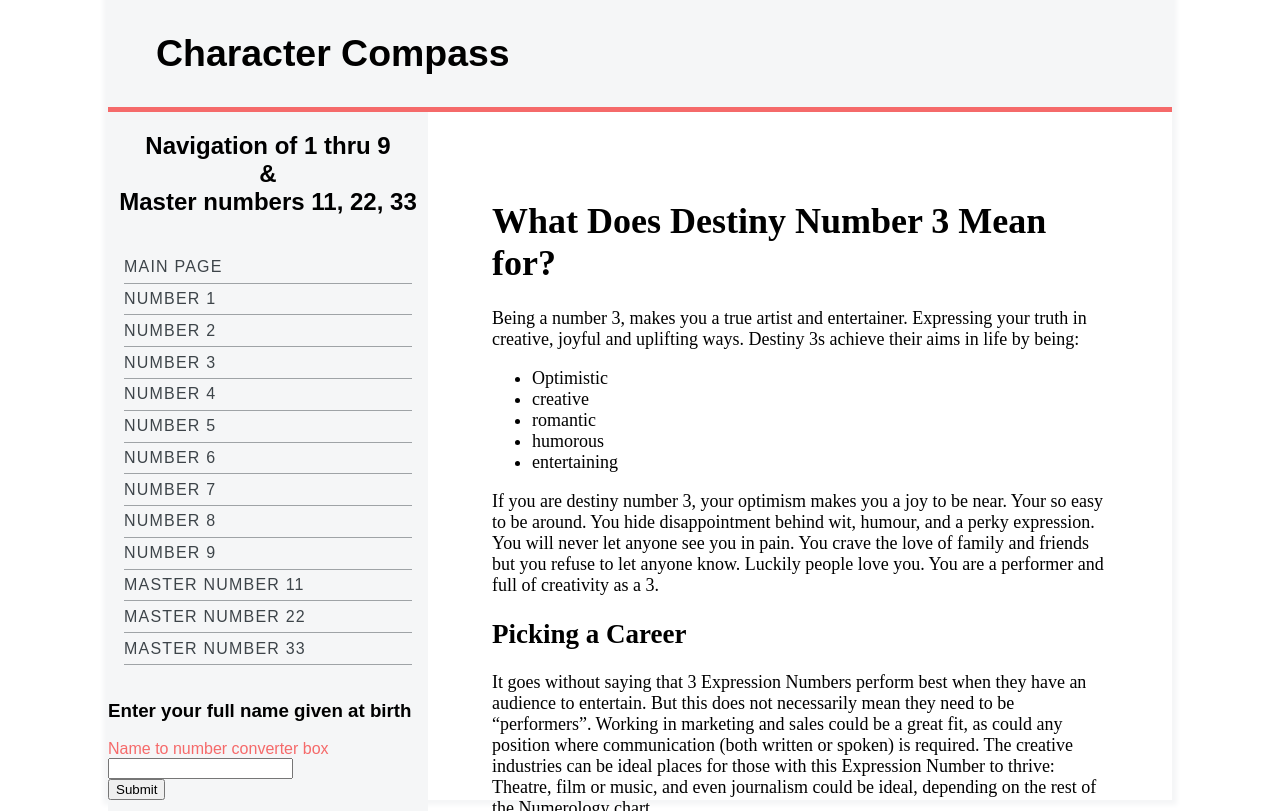
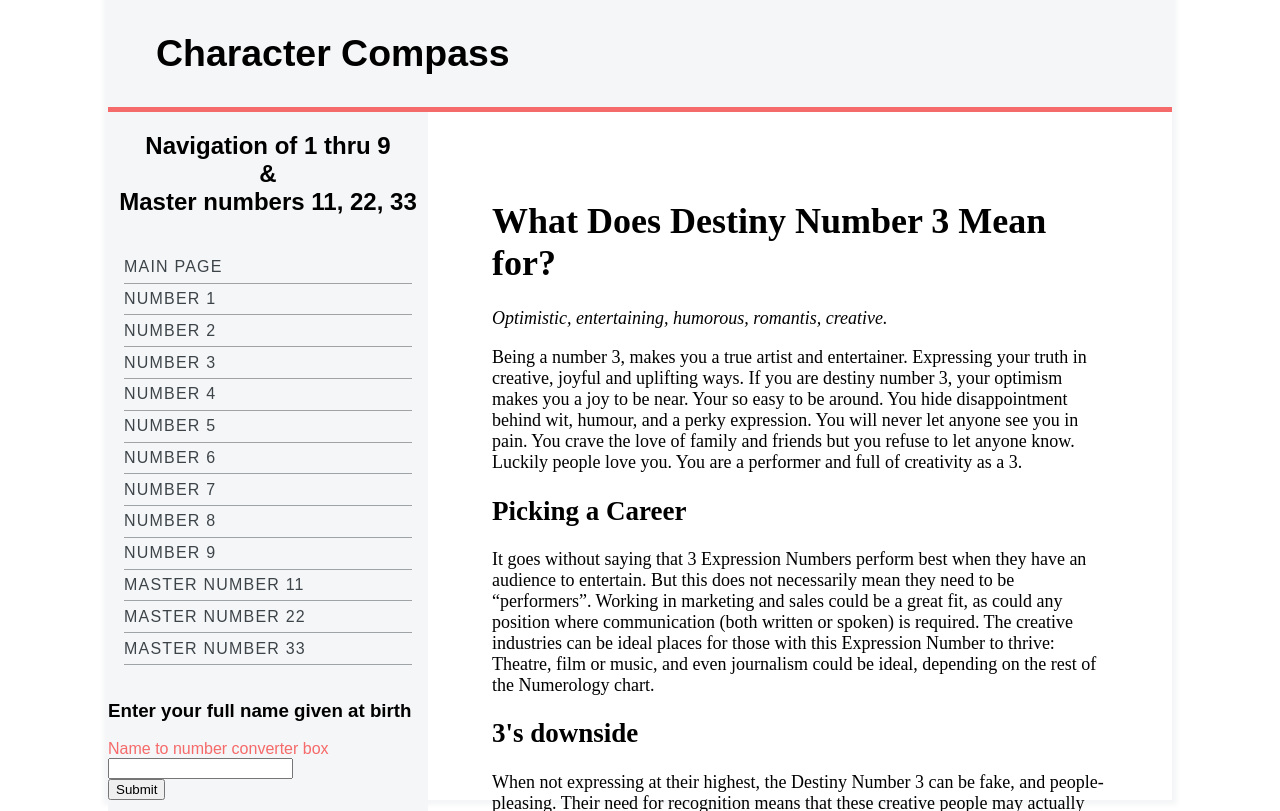
Before and after one commit to ChrisForti/know-urself, a React (Vite) app: page / in a window 1280 px wide. Both pictures are taken after a click on the item "NUMBER 3". Built offline with nearby package versions, Linux system fonts and the light colour scheme.

Commit message:
Updated number 3's content to match the other pages.

```diff
--- a/src/components/Pages/Three.tsx
+++ b/src/components/Pages/Three.tsx
@@ -4,23 +4,15 @@ export function Three() {
   return (
     <div className={styles.main}>
       <h1>What Does Destiny Number 3 Mean for?</h1>
+      <em>Optimistic, entertaining, humorous, romantis, creative.</em>
       <p>
         Being a number 3, makes you a true artist and entertainer. Expressing
-        your truth in creative, joyful and uplifting ways. Destiny 3s achieve
-        their aims in life by being:
-        <ul>
-          <li>Optimistic</li>
-          <li>creative</li>
-          <li>romantic</li>
-          <li>humorous</li>
-          <li>entertaining</li>
-        </ul>
-        If you are destiny number 3, your optimism makes you a joy to be near.
-        Your so easy to be around. You hide disappointment behind wit, humour,
-        and a perky expression. You will never let anyone see you in pain. You
-        crave the love of family and friends but you refuse to let anyone know.
-        Luckily people love you. You are a performer and full of creativity as a
-        3.
+        your truth in creative, joyful and uplifting ways. If you are destiny
+        number 3, your optimism makes you a joy to be near. Your so easy to be
+        around. You hide disappointment behind wit, humour, and a perky
+        expression. You will never let anyone see you in pain. You crave the
+        love of family and friends but you refuse to let anyone know. Luckily
+        people love you. You are a performer and full of creativity as a 3.
       </p>
       <h2>Picking a Career</h2>
       <p>
```
